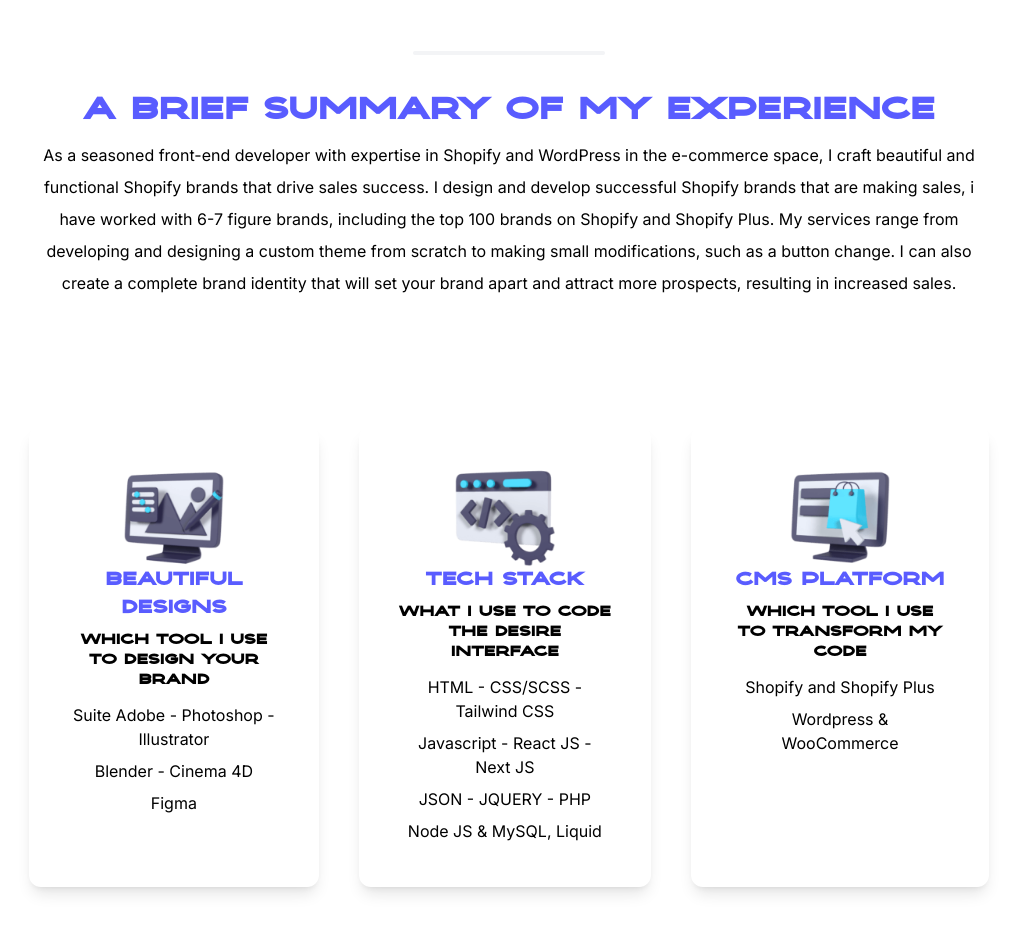
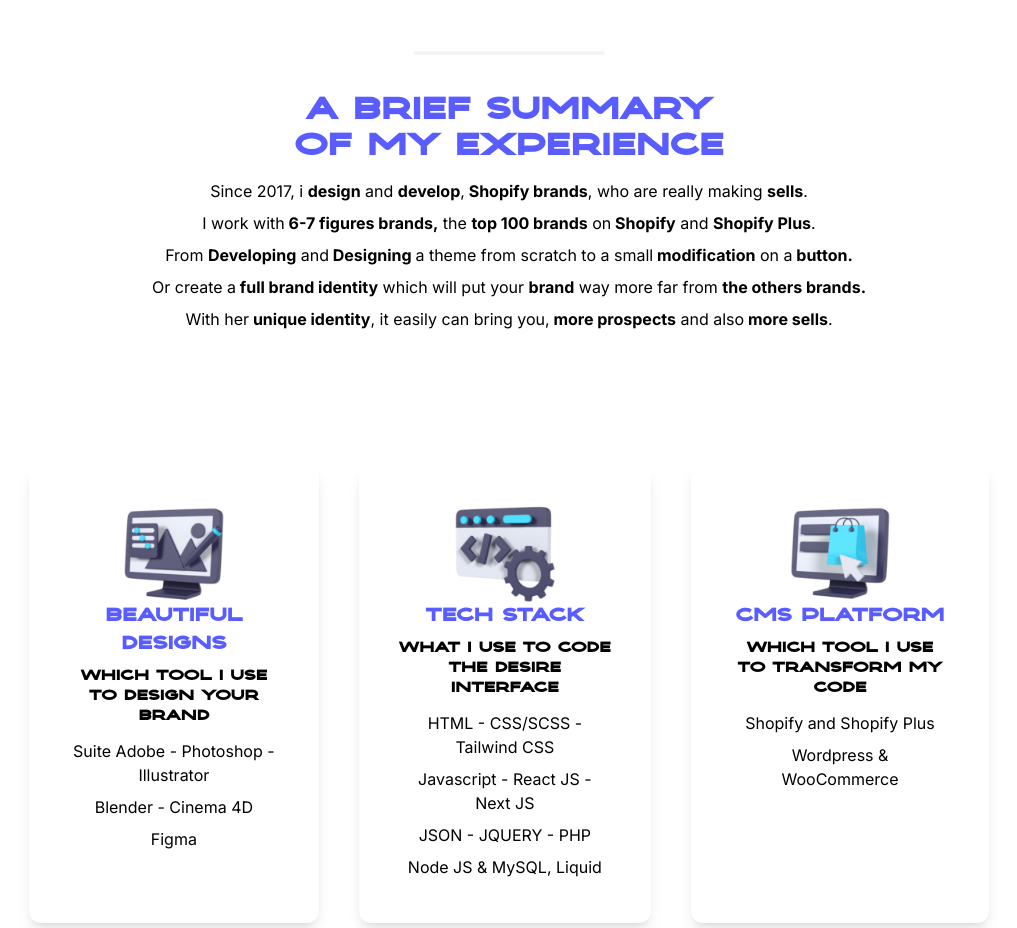
Before and after one commit to LilZloty/my-portfolio, a Next.js app in the folder my-react-portfolio/: page / in a window 1280 px wide. Shown: the part 1000-1928 px from the top of the page, without its empty margins (131-1148 px from the left). Built offline with nearby package versions, Linux system fonts and the light colour scheme.

Commit message:
Update index.js

```diff
--- a/my-react-portfolio/pages/index.js
+++ b/my-react-portfolio/pages/index.js
@@ -79,17 +79,24 @@
             </button>
           </div>
         </section>
-        <section class="text-center">
-        <div className="py-10">
-            <hr class="my-4 mx-auto w-48 h-1 bg-gray-100 rounded border-0 md:my-10 dark:bg-gray-700 "/>
-            <h2 className="text-3xl text-[#595CFF]">a brief summary of my experience</h2>
+        <section className="text-center">
+          <div className="py-10">
+            <hr class="my-4 mx-auto w-48 h-1 bg-gray-100 rounded border-0 md:my-10 dark:bg-gray-700 "></hr>
+            <h2 className="text-3xl text-[#595CFF]">a brief summary <br></br>of my experience</h2>
             <p className="text-md py-2 leading-8 dark:text-gray-300">
-            As a seasoned front-end developer with expertise in Shopify and WordPress in the e-commerce space, I craft beautiful and functional Shopify brands that drive sales success.
-            I design and develop successful Shopify brands that are making sales, i have worked with 6-7 figure brands, including the top 100 brands on Shopify and Shopify Plus.
-            My services range from developing and designing a custom theme from scratch to making small modifications, such as a button change.
-            I can also create a complete brand identity that will set your brand apart and attract more prospects, resulting in increased sales.
+              Since 2017, i <b> design</b> and <b> develop</b>,
+              <b> Shopify brands</b>, who are really making <b>sells</b>. <br />
+              I work with
+              <b> 6-7 figures brands,</b> the <b> top 100 brands</b> on
+              <b> Shopify</b> and <b> Shopify Plus</b>.
+              <br /> From <b>Developing</b> and
+              <b> Designing </b> a theme from scratch to a small
+              <b> modification</b> on a<b> button.</b> <br /> Or create a
+              <b> full brand identity</b> which will put your <b>brand</b> way
+              more far from <b>the others brands.</b> <br /> With her
+              <b> unique identity</b>, it easily can bring you,
+              <b> more prospects</b> and also<b> more sells</b>. <br />
             </p>
-
           </div>
         </section>
         <section className="pt-10">
```
